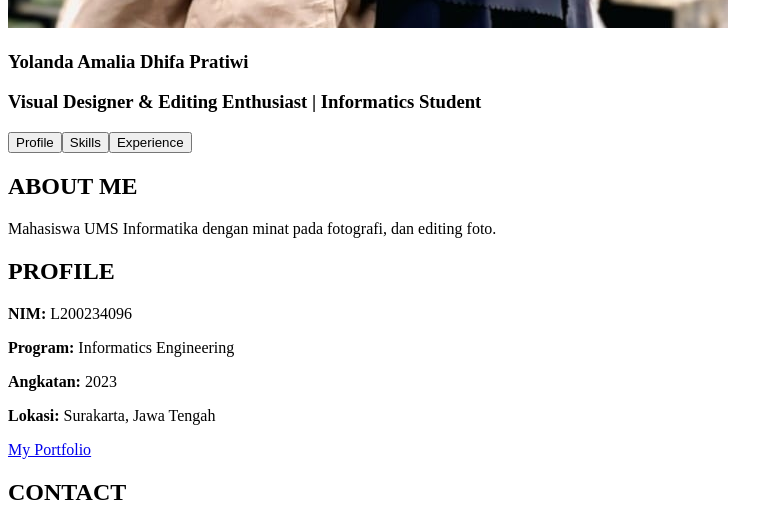
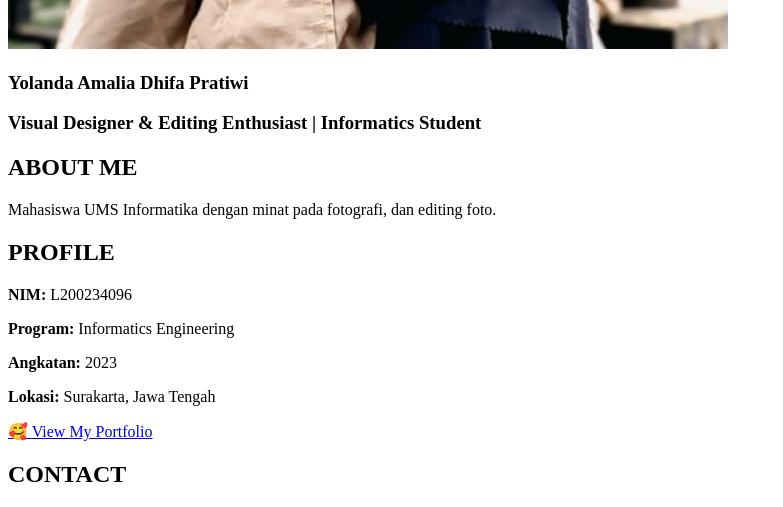
Before and after one commit to YolandaAmaliaDhifaPratiwi/tugas-spa, a React (Vite) app: page / in a window 1280 px wide. Shown: the part 940-1447 px from the top of the page, without its empty margins (0-783 px from the left). Built offline with nearby package versions, Linux system fonts and the light colour scheme.

Commit message:
Update Profile.jsx

```diff
--- a/src/components/Profile.jsx
+++ b/src/components/Profile.jsx
@@ -8,30 +8,36 @@ export default function Profile({ profile, contact, onNavigate, refs }) {
     <section id="profile" className="profile-wrapper glow">
 
       {/* =========================
-          HEADER: PHOTO + TITLE
+          HEADER: PHOTO + TITLE + NAV
       ============================ */}
       <div className="profile-header">
+
+        {/* 🔗 MINI NAVIGATION */}
+        <div className="profile-nav">
+          <button onClick={() => onNavigate(refs.profileRef)}>Profile</button>
+          <button onClick={() => onNavigate(refs.skillsRef)}>Skills</button>
+          <button onClick={() => onNavigate(refs.expRef)}>Experience</button>
+        </div>
+
+        {/* FOTO PROFIL */}
         <img
           src="/photo-profile.jpeg"  // dari folder public/
           alt={profile.full_name}
           className="profile-photo"
         />
 
+        {/* NAMA + HEADLINE */}
         <div className="profile-title">
           <h1>{profile.full_name}</h1>
           <h3>{profile.headline}</h3>
         </div>
-
-        {/* MINI NAVIGATION HANYA DI PROFILE */}
-        <div className="profile-nav">
-          <button onClick={() => onNavigate(refs.profileRef)}>Profile</button>
-          <button onClick={() => onNavigate(refs.skillsRef)}>Skills</button>
-          <button onClick={() => onNavigate(refs.expRef)}>Experience</button>
-        </div>
       </div>
 
-      {/* BODY */}
+      {/* =========================
+          BODY: ABOUT, PROFILE, CONTACT
+      ============================ */}
       <div className="profile-body">
+
         {/* ABOUT ME */}
         <div className="profile-section glow">
           <h2>ABOUT ME</h2>
@@ -45,16 +51,23 @@ export default function Profile({ profile, contact, onNavigate, refs }) {
           <p><strong>Program:</strong> {profile.prodi}</p>
           <p><strong>Angkatan:</strong> {profile.angkatan}</p>
           <p><strong>Lokasi:</strong> {profile.location}</p>
+
+          {/* PORTFOLIO BUTTON */}
           {profile.portfolio_url && (
             <p>
-              <a href={profile.portfolio_url} className="portfolio-btn" target="_blank" rel="noreferrer">
-                My Portfolio
+              <a
+                href={profile.portfolio_url}
+                target="_blank"
+                rel="noreferrer"
+                className="portfolio-btn"
+              >
+                🥰 View My Portfolio
               </a>
             </p>
           )}
         </div>
 
-        {/* CONTACT */}
+        {/* CONTACT / SOSMED */}
         <div className="profile-section glow">
           <h2>CONTACT</h2>
           <div className="social-links-new">
@@ -68,6 +81,7 @@ export default function Profile({ profile, contact, onNavigate, refs }) {
             {contacts.linkedin && <a href={contacts.linkedin}><FaLinkedin /> LinkedIn</a>}
           </div>
         </div>
+
       </div>
     </section>
   );
```
